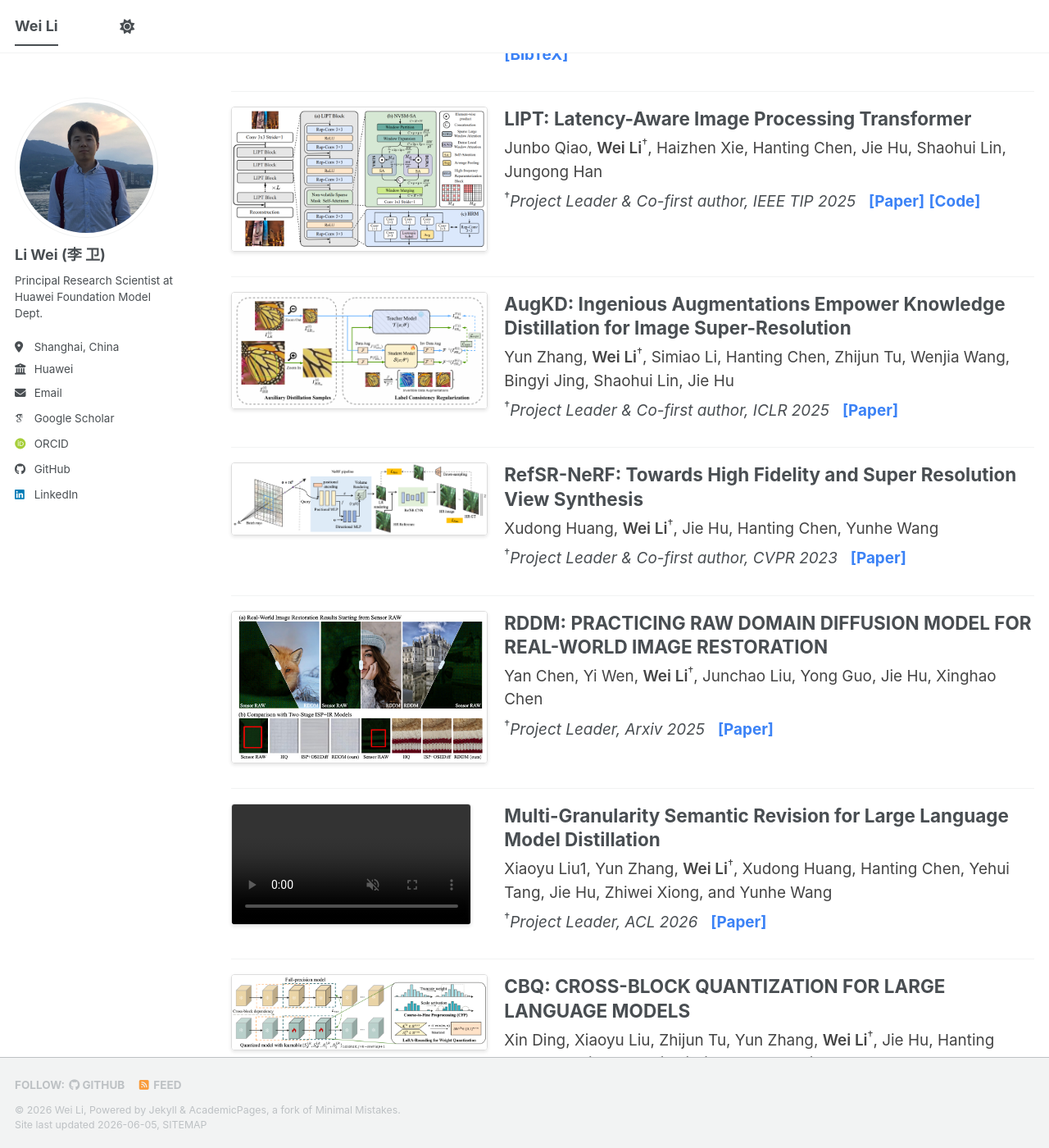
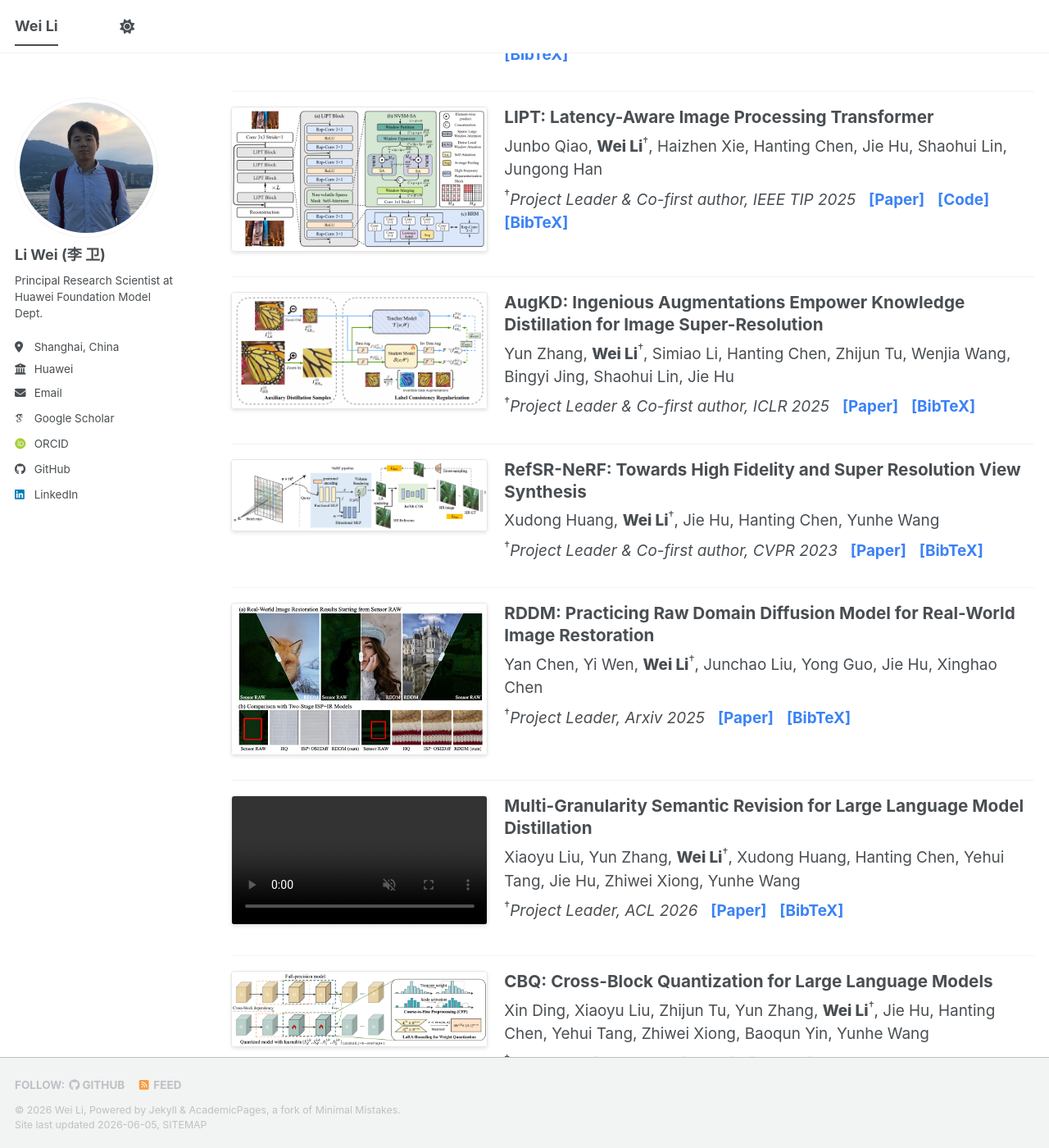
Before and after one commit to WeiLi-THU/WeiLi-THU.github.io, a Jekyll site: the page built from _pages/about.md, in a window 1280 px wide and 1400 px high, scrolled down 1293 px. Shown: the whole window at 82% size. Built offline with Jekyll 4.4.1, drawn with Linux system fonts in a browser that asks for light colours; some web fonts are replaced; a script bundle is joined from its source files by our own code; library files that are not in the unit come from our copies; grey boxes are pictures that could not be loaded.

Commit message:
Update about.md

```diff
--- a/_pages/about.md
+++ b/_pages/about.md
@@ -67,135 +67,159 @@ Driven by a passion for bridging cutting-edge algorithms with strict hardware co
 
 <hr>
 <div style="display: flex; flex-direction: row; align-items: flex-start; margin-bottom: 30px;">
-  <!-- 左侧图片区域 (占约30%宽度) -->
   <div style="flex: 0 0 32%; margin-right: 20px;">
-    <img src="/images/lipt.png" alt="Telephoto AIGC Teaser" style="border: 1px solid #ddd; border-radius: 4px; max-width: 100%; box-shadow: 0 2px 4px rgba(0,0,0,0.1);">
+    <img src="/images/lipt.png" alt="LIPT Teaser" style="border: 1px solid rgba(128, 128, 128, 0.2); border-radius: 4px; max-width: 100%; box-shadow: 0 2px 4px rgba(0,0,0,0.1);">
   </div>
-  <!-- 右侧文字区域 -->
   <div style="flex: 1;">
-    <h3 style="margin-top: 0; margin-bottom: 8px; font-size: 1.25em; line-height: 1.3;">
-      LIPT: Latency-Aware Image Processing Transformer
+    <h3 style="margin-top: 0; margin-bottom: 8px; font-size: 1.15em; line-height: 1.3;">
+      <strong>LIPT: Latency-Aware Image Processing Transformer</strong>
     </h3>
-    <p style="margin: 0; font-size: 1.05em; color: #444;">
-      Junbo Qiao, <span style="font-weight: 600;">Wei Li</span><sup>&dagger;</sup>, Haizhen Xie, Hanting Chen, Jie Hu, Shaohui Lin, Jungong Han
+    <p style="margin: 0; font-size: 1.05em;">
+      Junbo Qiao, <span style="font-weight: 800;">Wei Li</span><sup>&dagger;</sup>, Haizhen Xie, Hanting Chen, Jie Hu, Shaohui Lin, Jungong Han
     </p>
     <p style="margin: 8px 0 0 0; font-size: 1.05em;">
       <sup>&dagger;</sup><em>Project Leader & Co-first author, IEEE TIP 2025</em> &nbsp;
-      <a href="https://ieeexplore.ieee.org/stamp/stamp.jsp?arnumber=11008483" style="color: #3B82F6; text-decoration: none; font-weight: bold;">[Paper]</a>
+      <a href="https://ieeexplore.ieee.org/stamp/stamp.jsp?arnumber=11008483" style="color: #3B82F6; text-decoration: none; font-weight: bold;">[Paper]</a> &nbsp;
       <a href="https://github.com/Junboooo/LIPT" style="color: #3B82F6; text-decoration: none; font-weight: bold;">[Code]</a> &nbsp;
+      <a href="javascript:void(0)" onclick="var b=document.getElementById('bib-lipt'); b.style.display=(b.style.display=='none')?'block':'none';" style="color: #3B82F6; text-decoration: none; font-weight: bold;">[BibTeX]</a>
     </p>
+    <div id="bib-lipt" style="display: none; margin-top: 12px; padding: 12px; background-color: rgba(128, 128, 128, 0.08); border: 1px solid rgba(128, 128, 128, 0.2); border-radius: 6px; font-family: monospace; font-size: 0.85em; overflow-x: auto; white-space: pre;">@article{qiao2025lipt,
+  title={LIPT: Latency-Aware Image Processing Transformer},
+  author={Qiao, Junbo and Li, Wei and Xie, Haizhen and Chen, Hanting and Hu, Jie and Lin, Shaohui and Han, Jungong},
+  journal={IEEE Transactions on Image Processing},
+  year={2025}
+}</div>
   </div>
 </div>
 
 <hr>
 <div style="display: flex; flex-direction: row; align-items: flex-start; margin-bottom: 30px;">
-  <!-- 左侧图片区域 (占约30%宽度) -->
   <div style="flex: 0 0 32%; margin-right: 20px;">
-    <img src="/images/augkd.png" alt="Telephoto AIGC Teaser" style="border: 1px solid #ddd; border-radius: 4px; max-width: 100%; box-shadow: 0 2px 4px rgba(0,0,0,0.1);">
+    <img src="/images/augkd.png" alt="AugKD Teaser" style="border: 1px solid rgba(128, 128, 128, 0.2); border-radius: 4px; max-width: 100%; box-shadow: 0 2px 4px rgba(0,0,0,0.1);">
   </div>
-  <!-- 右侧文字区域 -->
   <div style="flex: 1;">
-    <h3 style="margin-top: 0; margin-bottom: 8px; font-size: 1.25em; line-height: 1.3;">
-      AugKD: Ingenious Augmentations Empower Knowledge Distillation for Image Super-Resolution
+    <h3 style="margin-top: 0; margin-bottom: 8px; font-size: 1.15em; line-height: 1.3;">
+      <strong>AugKD: Ingenious Augmentations Empower Knowledge Distillation for Image Super-Resolution</strong>
     </h3>
-    <p style="margin: 0; font-size: 1.05em; color: #444;">
-      Yun Zhang, <span style="font-weight: 600;">Wei Li</span><sup>&dagger;</sup>, Simiao Li, Hanting Chen, Zhijun Tu, Wenjia Wang, Bingyi Jing, Shaohui Lin, Jie Hu
+    <p style="margin: 0; font-size: 1.05em;">
+      Yun Zhang, <span style="font-weight: 800;">Wei Li</span><sup>&dagger;</sup>, Simiao Li, Hanting Chen, Zhijun Tu, Wenjia Wang, Bingyi Jing, Shaohui Lin, Jie Hu
     </p>
     <p style="margin: 8px 0 0 0; font-size: 1.05em;">
       <sup>&dagger;</sup><em>Project Leader & Co-first author, ICLR 2025</em> &nbsp;
-      <a href="https://openreview.net/pdf?id=AC3713Fmhx" style="color: #3B82F6; text-decoration: none; font-weight: bold;">[Paper]</a>
+      <a href="https://openreview.net/pdf?id=AC3713Fmhx" style="color: #3B82F6; text-decoration: none; font-weight: bold;">[Paper]</a> &nbsp;
+      <a href="javascript:void(0)" onclick="var b=document.getElementById('bib-augkd'); b.style.display=(b.style.display=='none')?'block':'none';" style="color: #3B82F6; text-decoration: none; font-weight: bold;">[BibTeX]</a>
     </p>
+    <div id="bib-augkd" style="display: none; margin-top: 12px; padding: 12px; background-color: rgba(128, 128, 128, 0.08); border: 1px solid rgba(128, 128, 128, 0.2); border-radius: 6px; font-family: monospace; font-size: 0.85em; overflow-x: auto; white-space: pre;">@inproceedings{zhang2025augkd,
+  title={AugKD: Ingenious Augmentations Empower Knowledge Distillation for Image Super-Resolution},
+  author={Zhang, Yun and Li, Wei and Li, Simiao and Chen, Hanting and Tu, Zhijun and Wang, Wenjia and Jing, Bingyi and Lin, Shaohui and Hu, Jie},
+  booktitle={The Thirteenth International Conference on Learning Representations},
+  year={2025}
+}</div>
   </div>
 </div>
 
 <hr>
 <div style="display: flex; flex-direction: row; align-items: flex-start; margin-bottom: 30px;">
-  <!-- 左侧图片区域 (占约30%宽度) -->
   <div style="flex: 0 0 32%; margin-right: 20px;">
-    <img src="/images/refsr-nerf.png" alt="Telephoto AIGC Teaser" style="border: 1px solid #ddd; border-radius: 4px; max-width: 100%; box-shadow: 0 2px 4px rgba(0,0,0,0.1);">
+    <img src="/images/refsr-nerf.png" alt="RefSR-NeRF Teaser" style="border: 1px solid rgba(128, 128, 128, 0.2); border-radius: 4px; max-width: 100%; box-shadow: 0 2px 4px rgba(0,0,0,0.1);">
   </div>
-  <!-- 右侧文字区域 -->
   <div style="flex: 1;">
-    <h3 style="margin-top: 0; margin-bottom: 8px; font-size: 1.25em; line-height: 1.3;">
-      RefSR-NeRF: Towards High Fidelity and Super Resolution View Synthesis
+    <h3 style="margin-top: 0; margin-bottom: 8px; font-size: 1.15em; line-height: 1.3;">
+      <strong>RefSR-NeRF: Towards High Fidelity and Super Resolution View Synthesis</strong>
     </h3>
-    <p style="margin: 0; font-size: 1.05em; color: #444;">
-      Xudong Huang, <span style="font-weight: 600;">Wei Li</span><sup>&dagger;</sup>, Jie Hu, Hanting Chen, Yunhe Wang
+    <p style="margin: 0; font-size: 1.05em;">
+      Xudong Huang, <span style="font-weight: 800;">Wei Li</span><sup>&dagger;</sup>, Jie Hu, Hanting Chen, Yunhe Wang
     </p>
     <p style="margin: 8px 0 0 0; font-size: 1.05em;">
       <sup>&dagger;</sup><em>Project Leader & Co-first author, CVPR 2023</em> &nbsp;
-      <a href="https://openaccess.thecvf.com/content/CVPR2023/papers/Huang_RefSR-NeRF_Towards_High_Fidelity_and_Super_Resolution_View_Synthesis_CVPR_2023_paper.pdf" style="color: #3B82F6; text-decoration: none; font-weight: bold;">[Paper]</a>
+      <a href="https://openaccess.thecvf.com/content/CVPR2023/papers/Huang_RefSR-NeRF_Towards_High_Fidelity_and_Super_Resolution_View_Synthesis_CVPR_2023_paper.pdf" style="color: #3B82F6; text-decoration: none; font-weight: bold;">[Paper]</a> &nbsp;
+      <a href="javascript:void(0)" onclick="var b=document.getElementById('bib-refsr'); b.style.display=(b.style.display=='none')?'block':'none';" style="color: #3B82F6; text-decoration: none; font-weight: bold;">[BibTeX]</a>
     </p>
-  </div>
-</div>
-
-
-<hr>
-<div style="display: flex; flex-direction: row; align-items: flex-start; margin-bottom: 30px;">
-  <!-- 左侧图片区域 (占约30%宽度) -->
-  <div style="flex: 0 0 32%; margin-right: 20px;">
-    <img src="/images/rddm.png" alt="Telephoto AIGC Teaser" style="border: 1px solid #ddd; border-radius: 4px; max-width: 100%; box-shadow: 0 2px 4px rgba(0,0,0,0.1);">
-  </div>
-  <!-- 右侧文字区域 -->
-  <div style="flex: 1;">
-    <h3 style="margin-top: 0; margin-bottom: 8px; font-size: 1.25em; line-height: 1.3;">
-      RDDM: PRACTICING RAW DOMAIN DIFFUSION MODEL FOR REAL-WORLD IMAGE RESTORATION
-    </h3>
-    <p style="margin: 0; font-size: 1.05em; color: #444;">
-      Yan Chen, Yi Wen, <span style="font-weight: 600;">Wei Li</span><sup>&dagger;</sup>, Junchao Liu, Yong Guo, Jie Hu, Xinghao Chen
-    </p>
-    <p style="margin: 8px 0 0 0; font-size: 1.05em;">
-      <sup>&dagger;</sup><em>Project Leader, Arxiv 2025</em> &nbsp;
-      <a href="https://openaccess.thecvf.com/content/CVPR2023/papers/Huang_RefSR-NeRF_Towards_High_Fidelity_and_Super_Resolution_View_Synthesis_CVPR_2023_paper.pdf" style="color: #3B82F6; text-decoration: none; font-weight: bold;">[Paper]</a>
-    </p>
+    <div id="bib-refsr" style="display: none; margin-top: 12px; padding: 12px; background-color: rgba(128, 128, 128, 0.08); border: 1px solid rgba(128, 128, 128, 0.2); border-radius: 6px; font-family: monospace; font-size: 0.85em; overflow-x: auto; white-space: pre;">@inproceedings{huang2023refsr,
+  title={RefSR-NeRF: Towards High Fidelity and Super Resolution View Synthesis},
+  author={Huang, Xudong and Li, Wei and Hu, Jie and Chen, Hanting and Wang, Yunhe},
+  booktitle={Proceedings of the IEEE/CVF Conference on Computer Vision and Pattern Recognition (CVPR)},
+  year={2023}
+}</div>
   </div>
 </div>
 
 <hr>
 <div style="display: flex; flex-direction: row; align-items: flex-start; margin-bottom: 30px;">
-  <!-- 左侧图片区域 (占约30%宽度) -->
   <div style="flex: 0 0 32%; margin-right: 20px;">
-    <!-- <img src="/images/dac-kl.png" alt="Telephoto AIGC Teaser" style="border: 1px solid #ddd; border-radius: 4px; max-width: 100%; box-shadow: 0 2px 4px rgba(0,0,0,0.1);"> -->
-    <!-- 左侧动态 Demo 区域 (取代原来的 img 标签) -->
-  <div style="flex: 0 0 32%; margin-right: 20px;">
-    <!-- autoplay(自动播放), loop(循环), muted(静音) 是让视频像 GIF 一样无缝播放的关键 -->
-    <video width="100%" controls autoplay loop muted playsinline style="border: 1px solid #ddd; border-radius: 4px; box-shadow: 0 2px 4px rgba(0,0,0,0.1);">
-      <source src="/images/ACL 2026_main-374.mp4" type="video/mp4">
-    </video>
+    <img src="/images/rddm.png" alt="RDDM Teaser" style="border: 1px solid rgba(128, 128, 128, 0.2); border-radius: 4px; max-width: 100%; box-shadow: 0 2px 4px rgba(0,0,0,0.1);">
   </div>
-  </div>
-  <!-- 右侧文字区域 -->
   <div style="flex: 1;">
-    <h3 style="margin-top: 0; margin-bottom: 8px; font-size: 1.25em; line-height: 1.3;">
-      Multi-Granularity Semantic Revision for Large Language Model Distillation
+    <h3 style="margin-top: 0; margin-bottom: 8px; font-size: 1.15em; line-height: 1.3;">
+      <strong>RDDM: Practicing Raw Domain Diffusion Model for Real-World Image Restoration</strong>
     </h3>
-    <p style="margin: 0; font-size: 1.05em; color: #444;">
-      Xiaoyu Liu1, Yun Zhang, <span style="font-weight: 600;">Wei Li</span><sup>&dagger;</sup>, Xudong Huang, Hanting Chen, Yehui Tang, Jie Hu, Zhiwei Xiong, and Yunhe Wang
+    <p style="margin: 0; font-size: 1.05em;">
+      Yan Chen, Yi Wen, <span style="font-weight: 800;">Wei Li</span><sup>&dagger;</sup>, Junchao Liu, Yong Guo, Jie Hu, Xinghao Chen
     </p>
     <p style="margin: 8px 0 0 0; font-size: 1.05em;">
-      <sup>&dagger;</sup><em>Project Leader, ACL 2026</em> &nbsp;
-      <a href="https://arxiv.org/pdf/2407.10068" style="color: #3B82F6; text-decoration: none; font-weight: bold;">[Paper]</a>
+      <sup>&dagger;</sup><em>Project Leader, Arxiv 2025</em> &nbsp;
+      <a href="https://openaccess.thecvf.com/content/CVPR2023/papers/Huang_RefSR-NeRF_Towards_High_Fidelity_and_Super_Resolution_View_Synthesis_CVPR_2023_paper.pdf" style="color: #3B82F6; text-decoration: none; font-weight: bold;">[Paper]</a> &nbsp;
+      <a href="javascript:void(0)" onclick="var b=document.getElementById('bib-rddm'); b.style.display=(b.style.display=='none')?'block':'none';" style="color: #3B82F6; text-decoration: none; font-weight: bold;">[BibTeX]</a>
     </p>
+    <div id="bib-rddm" style="display: none; margin-top: 12px; padding: 12px; background-color: rgba(128, 128, 128, 0.08); border: 1px solid rgba(128, 128, 128, 0.2); border-radius: 6px; font-family: monospace; font-size: 0.85em; overflow-x: auto; white-space: pre;">@article{chen2025rddm,
+  title={RDDM: Practicing Raw Domain Diffusion Model for Real-World Image Restoration},
+  author={Chen, Yan and Wen, Yi and Li, Wei and Liu, Junchao and Guo, Yong and Hu, Jie and Chen, Xinghao},
+  journal={arXiv preprint},
+  year={2025}
+}</div>
   </div>
 </div>
 
 <hr>
 <div style="display: flex; flex-direction: row; align-items: flex-start; margin-bottom: 30px;">
-  <!-- 左侧图片区域 (占约30%宽度) -->
   <div style="flex: 0 0 32%; margin-right: 20px;">
-    <img src="/images/cbq.png" alt="Telephoto AIGC Teaser" style="border: 1px solid #ddd; border-radius: 4px; max-width: 100%; box-shadow: 0 2px 4px rgba(0,0,0,0.1);">
+    <video width="100%" controls autoplay loop muted playsinline style="border: 1px solid rgba(128, 128, 128, 0.2); border-radius: 4px; box-shadow: 0 2px 4px rgba(0,0,0,0.1);">
+      <source src="/images/ACL 2026_main-374.mp4" type="video/mp4">
+    </video>
   </div>
-  <!-- 右侧文字区域 -->
   <div style="flex: 1;">
-    <h3 style="margin-top: 0; margin-bottom: 8px; font-size: 1.25em; line-height: 1.3;">
-      CBQ: CROSS-BLOCK QUANTIZATION FOR LARGE LANGUAGE MODELS
+    <h3 style="margin-top: 0; margin-bottom: 8px; font-size: 1.15em; line-height: 1.3;">
+      <strong>Multi-Granularity Semantic Revision for Large Language Model Distillation</strong>
     </h3>
-    <p style="margin: 0; font-size: 1.05em; color: #444;">
-      Xin Ding, Xiaoyu Liu, Zhijun Tu, Yun Zhang, <span style="font-weight: 600;">Wei Li</span><sup>&dagger;</sup>, Jie Hu, Hanting Chen, Yehui Tang, Zhiwei Xiong, BaoqunYin, YunheWang
+    <p style="margin: 0; font-size: 1.05em;">
+      Xiaoyu Liu, Yun Zhang, <span style="font-weight: 800;">Wei Li</span><sup>&dagger;</sup>, Xudong Huang, Hanting Chen, Yehui Tang, Jie Hu, Zhiwei Xiong, Yunhe Wang
     </p>
     <p style="margin: 8px 0 0 0; font-size: 1.05em;">
-      <sup>&dagger;</sup><em>ICLR 2025 (Spotlight) </em> &nbsp;
-      <a href="https://proceedings.iclr.cc/paper_files/paper/2025/file/15212bd2265c4a3ab0dbc1b1982c1b69-Paper-Conference.pdf" style="color: #3B82F6; text-decoration: none; font-weight: bold;">[Paper]</a>
+      <sup>&dagger;</sup><em>Project Leader, ACL 2026</em> &nbsp;
+      <a href="https://arxiv.org/pdf/2407.10068" style="color: #3B82F6; text-decoration: none; font-weight: bold;">[Paper]</a> &nbsp;
+      <a href="javascript:void(0)" onclick="var b=document.getElementById('bib-acl2026'); b.style.display=(b.style.display=='none')?'block':'none';" style="color: #3B82F6; text-decoration: none; font-weight: bold;">[BibTeX]</a>
     </p>
+    <div id="bib-acl2026" style="display: none; margin-top: 12px; padding: 12px; background-color: rgba(128, 128, 128, 0.08); border: 1px solid rgba(128, 128, 128, 0.2); border-radius: 6px; font-family: monospace; font-size: 0.85em; overflow-x: auto; white-space: pre;">@inproceedings{liu2026multi,
+  title={Multi-Granularity Semantic Revision for Large Language Model Distillation},
+  author={Liu, Xiaoyu and Zhang, Yun and Li, Wei and Huang, Xudong and Chen, Hanting and Tang, Yehui and Hu, Jie and Xiong, Zhiwei and Wang, Yunhe},
+  booktitle={Proceedings of the Annual Meeting of the Association for Computational Linguistics (ACL)},
+  year={2026}
+}</div>
   </div>
 </div>
+
+<hr>
+<div style="display: flex; flex-direction: row; align-items: flex-start; margin-bottom: 30px;">
+  <div style="flex: 0 0 32%; margin-right: 20px;">
+    <img src="/images/cbq.png" alt="CBQ Teaser" style="border: 1px solid rgba(128, 128, 128, 0.2); border-radius: 4px; max-width: 100%; box-shadow: 0 2px 4px rgba(0,0,0,0.1);">
+  </div>
+  <div style="flex: 1;">
+    <h3 style="margin-top: 0; margin-bottom: 8px; font-size: 1.15em; line-height: 1.3;">
+      <strong>CBQ: Cross-Block Quantization for Large Language Models</strong>
+    </h3>
+    <p style="margin: 0; font-size: 1.05em;">
+      Xin Ding, Xiaoyu Liu, Zhijun Tu, Yun Zhang, <span style="font-weight: 800;">Wei Li</span><sup>&dagger;</sup>, Jie Hu, Hanting Chen, Yehui Tang, Zhiwei Xiong, Baoqun Yin, Yunhe Wang
+    </p>
+    <p style="margin: 8px 0 0 0; font-size: 1.05em;">
+      <sup>&dagger;</sup><em>ICLR 2025 (Spotlight)</em> &nbsp;
+      <a href="https://proceedings.iclr.cc/paper_files/paper/2025/file/15212bd2265c4a3ab0dbc1b1982c1b69-Paper-Conference.pdf" style="color: #3B82F6; text-decoration: none; font-weight: bold;">[Paper]</a> &nbsp;
+      <a href="javascript:void(0)" onclick="var b=document.getElementById('bib-cbq'); b.style.display=(b.style.display=='none')?'block':'none';" style="color: #3B82F6; text-decoration: none; font-weight: bold;">[BibTeX]</a>
+    </p>
+    <div id="bib-cbq" style="display: none; margin-top: 12px; padding: 12px; background-color: rgba(128, 128, 128, 0.08); border: 1px solid rgba(128, 128, 128, 0.2); border-radius: 6px; font-family: monospace; font-size: 0.85em; overflow-x: auto; white-space: pre;">@inproceedings{ding2025cbq,
+  title={CBQ: Cross-Block Quantization for Large Language Models},
+  author={Ding, Xin and Liu, Xiaoyu and Tu, Zhijun and Zhang, Yun and Li, Wei and Hu, Jie and Chen, Hanting and Tang, Yehui and Xiong, Zhiwei and Yin, Baoqun and Wang, Yunhe},
+  booktitle={The Thirteenth International Conference on Learning Representations},
+  year={2025}
+}</div>
+  </div>
+</div>
```
